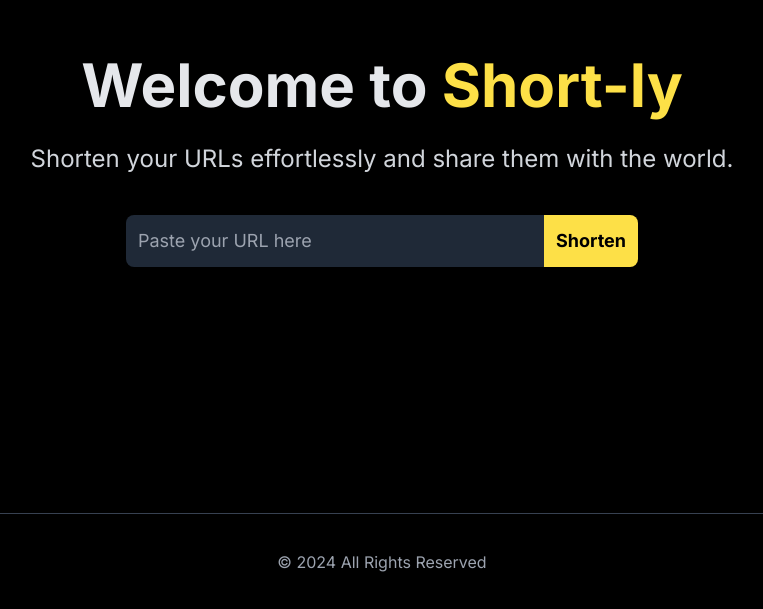
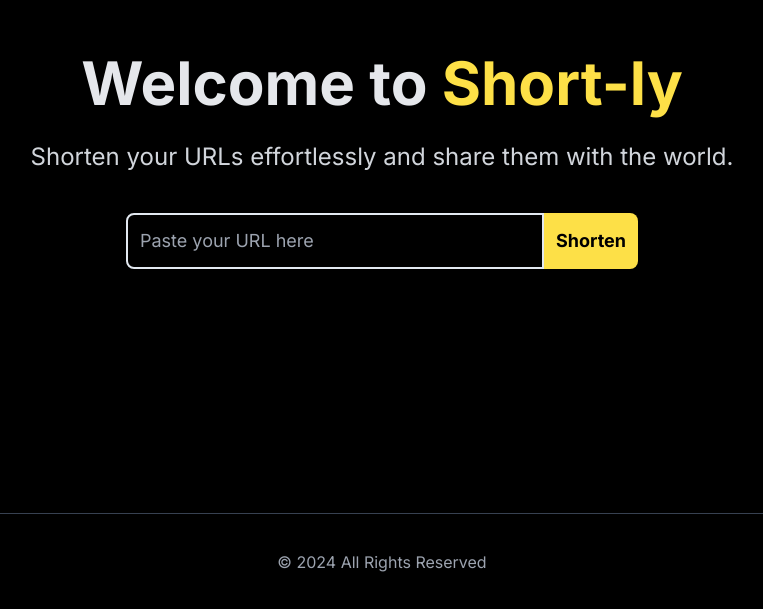
Before and after one commit to mauryavinay1407/short-ly, a Next.js app: page /home in a window 1280 px wide. Shown: the part 191-800 px from the top of the page, without its empty margins (258-1021 px from the left). Built offline with nearby package versions, Linux system fonts and the light colour scheme.

Commit message:
minor changes

```diff
--- a/src/app/home/page.tsx
+++ b/src/app/home/page.tsx
@@ -21,7 +21,7 @@ export default function Home() {
         <div className="mt-8 md:mt-10 flex w-full max-w-sm md:max-w-lg mx-auto">
           <input
             type="text"
-            className="w-full p-2 md:p-3 rounded-l-lg text-lg focus:outline-none focus:ring-2 focus:ring-yellow-500 bg-gray-800 text-gray-200"
+            className="w-full p-2 md:p-3 rounded-l-lg text-lg bg-transparent border-2 focus:outline-none focus:ring-2 focus:ring-yellow-500 bg-gray-800 text-gray-200"
             placeholder="Paste your URL here"
           />
           <button className="bg-yellow-300 p-2 md:p-3 rounded-r-lg text-lg font-bold text-black hover:bg-yellow-400">
```
